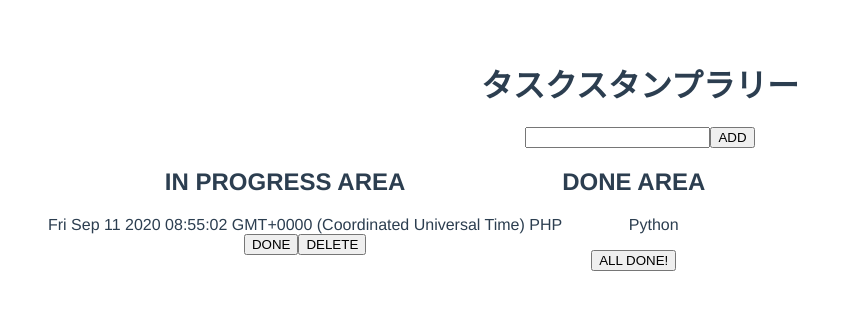
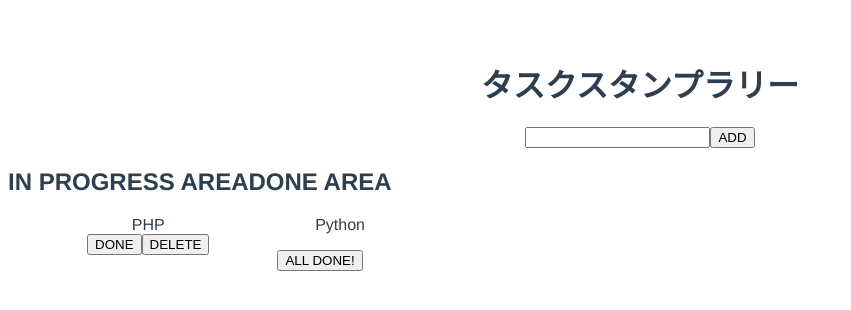
Before and after one commit to azufb/StampToDoApp, a Vue app in the folder stamptodo/: page / in a window 1280 px wide. Shown: the top 310 px of the page, without its empty margins (0-851 px from the left). Built offline with nearby package versions, Linux system fonts and the light colour scheme.

Commit message:
リストから日付の表示を削除

```diff
--- a/stamptodo/src/App.vue
+++ b/stamptodo/src/App.vue
@@ -10,7 +10,6 @@
         <h2>IN PROGRESS AREA</h2>
     <ul v-for='( todo, index ) in todos' :key='index'>
       <li>
-        {{ todo.d }}
         {{ todo.title }}
       </li>
         <input type='button' value='DONE' v-on:click='doneTodo(todo.d)' />
```
